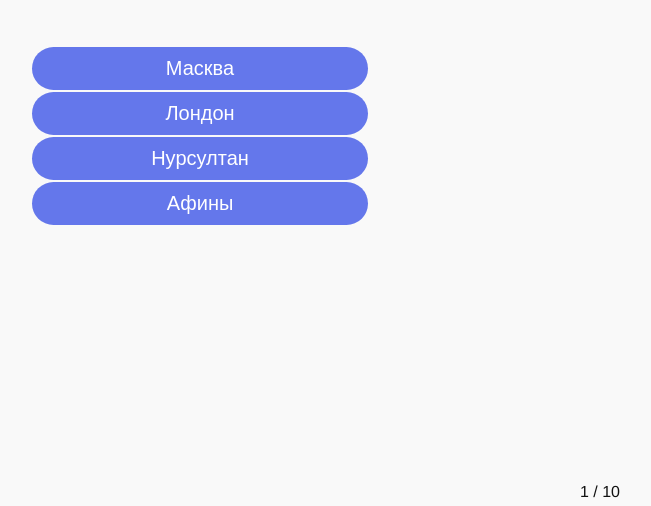
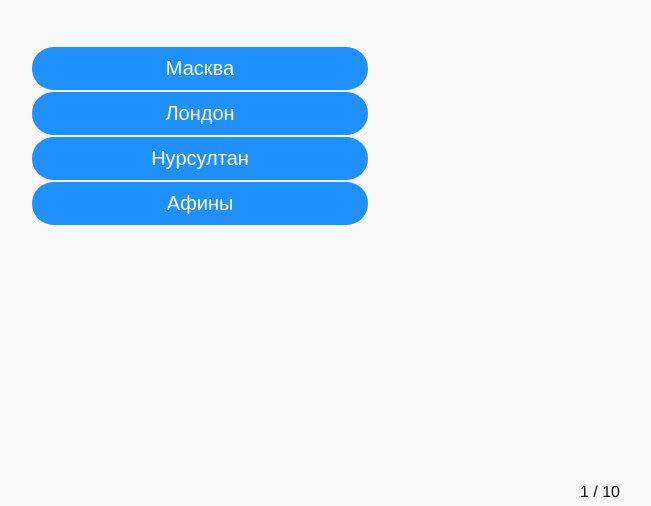
Before and after one commit to Abylai-Zhamanov/Test, a plain HTML site: page index.html in a window 1280 px wide. Shown: the part 294-800 px from the top of the page, without its empty margins (440-1091 px from the left). Drawn offline with Linux system fonts and the light colour scheme.

Commit message:
Update app.css

```diff
--- a/styles/app.css
+++ b/styles/app.css
@@ -16,7 +16,6 @@ body, html
 	width: 500px;
    	height: 700px;
 	display: table;
-
 	margin: auto;
 }
 
@@ -67,7 +66,7 @@ body, html
 {
 	border: 0;
 	border-radius: 50px;
-	background: #6477EB;
+	background: #1E90FF;
 	color: #fff;
 	padding: 10px 25px;
 	width: 70%;
```
